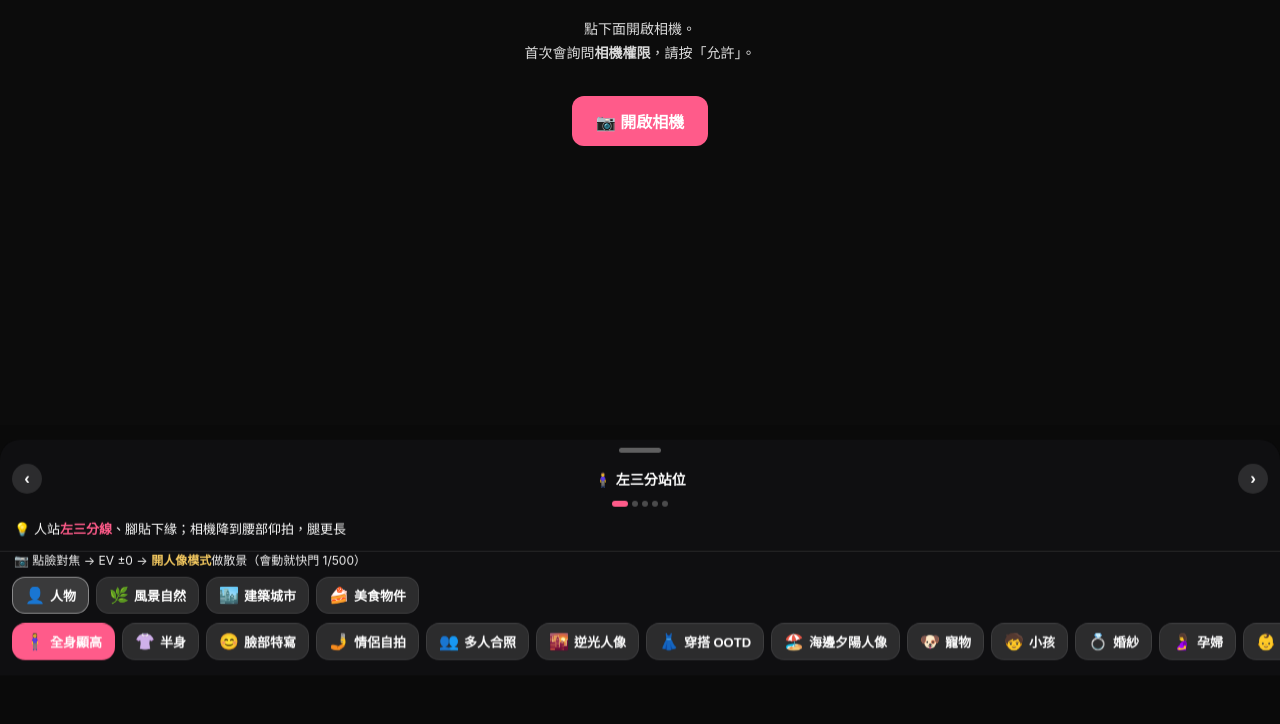
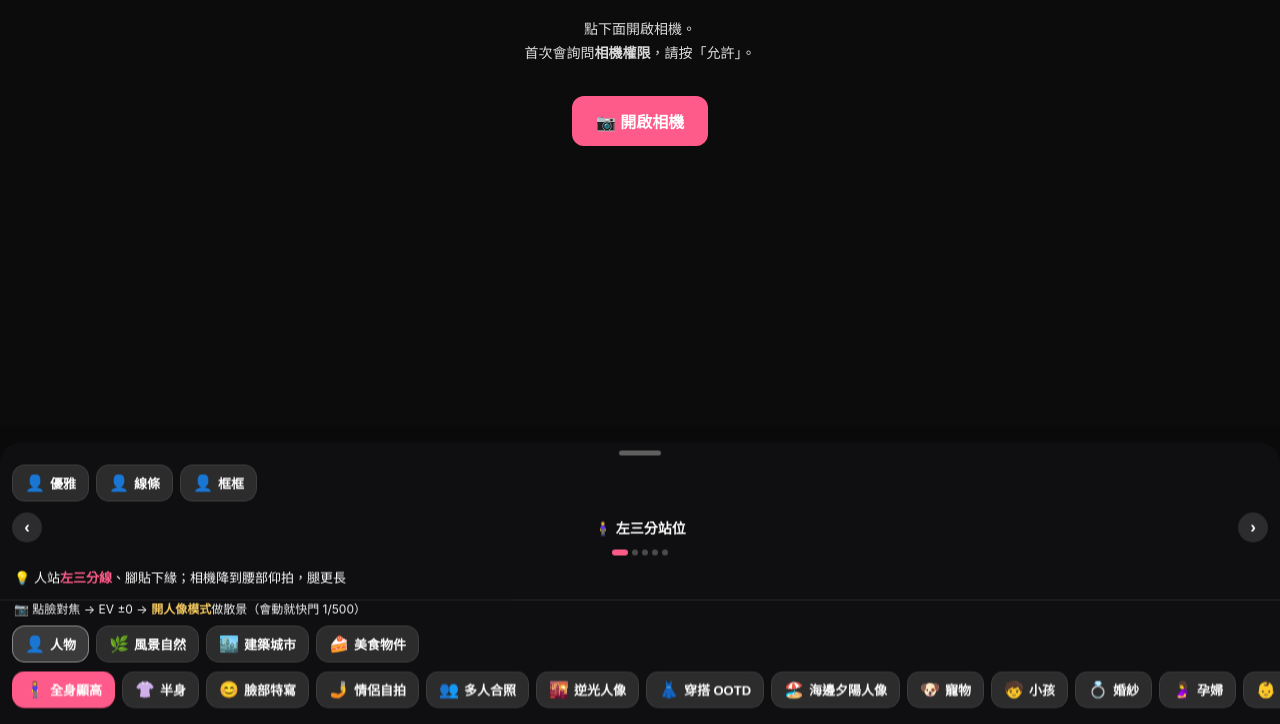
Before and after one commit to fullmodel-star/saveyourboy, a website: page index.html in a window 1280 px wide. Shown: the part 375-1099 px from the top of the page. Before the commit the page ends 1051 px from the top, so only its background shows below. Drawn offline with Linux system fonts and the light colour scheme.

Commit message:
人形重繪：改平滑優雅剪影(柔白+柔光，去除棍子腿/氣球馬尾)；新增人形樣式切換 優雅/線條/框框

```diff
--- a/index.html
+++ b/index.html
@@ -194,6 +194,7 @@
 
 <div class="sheet" id="sheet">
   <div class="grab" id="sheetClose"></div>
+  <div class="row figrow" id="figRow"></div>
   <div class="vnav">
     <button id="vPrev" aria-label="上一種構圖">‹</button>
     <div class="vname" id="vName"></div>
@@ -508,6 +509,7 @@ let cat='people';
 let scene=SCENES[0];
 let vi=0;
 let grid='thirds';
+let figStyle='silhouette';   // 'silhouette' 優雅 | 'line' 線條 | 'frame' 框框
 let levelMode=null;
 let levelOn=false, facing='environment', zen=false;
 let roll=0, beta=0, gamma=0;
@@ -521,6 +523,15 @@ CATS.forEach((c,i)=>{
     document.querySelectorAll('#cats .chip').forEach(x=>x.classList.toggle('on',x.dataset.id===c.id));
     buildScenes(); selectScene(SCENES.find(s=>s.cat===cat)); };
   catsEl.appendChild(b);
+});
+
+/* 人形樣式切換 */
+const FIGSTYLES=[{id:'silhouette',name:'優雅'},{id:'line',name:'線條'},{id:'frame',name:'框框'}];
+const figRow=$('#figRow');
+FIGSTYLES.forEach(s=>{ const b=document.createElement('button'); b.className='chip'+(s.id===figStyle?' on':''); b.dataset.fs=s.id;
+  b.innerHTML=`<span class="e">👤</span>${s.name}`;
+  b.onclick=()=>{ figStyle=s.id; figRow.querySelectorAll('.chip').forEach(x=>x.classList.toggle('on',x.dataset.fs===s.id)); };
+  figRow.appendChild(b);
 });
 
 /* 滑出面板開關 */
@@ -790,22 +801,40 @@ function drawVariant(v,W,H){
 }
 
 function drawFig(cx,by,h){
-  // 可愛女生剪影：頭髮＋側馬尾＋臉＋A-line 洋裝＋腿
-  const r=h*0.07, topY=by-h, hcy=topY+r*1.15;
-  const shoulderY=hcy+r*1.15, hemY=topY+h*0.52, hemW=h*0.092;
-  ctx.save(); ctx.lineJoin='round'; ctx.lineCap='round';
-  ctx.lineWidth=Math.max(2,h*0.01); ctx.strokeStyle='rgba(255,91,138,.92)';
-  ctx.fillStyle='rgba(255,91,138,.3)';                                  // 側馬尾
-  ctx.beginPath(); ctx.ellipse(cx+r*0.95,hcy-r*0.15,r*0.4,r*0.7,0.35,0,7); ctx.fill(); ctx.stroke();
-  ctx.beginPath(); ctx.arc(cx,hcy,r*1.22,0,7); ctx.fill();              // 頭髮
-  ctx.fillStyle='rgba(255,210,218,.5)';                                // 臉
-  ctx.beginPath(); ctx.arc(cx,hcy,r,0,7); ctx.fill();
-  ctx.beginPath(); ctx.arc(cx,hcy,r*1.22,Math.PI*0.08,Math.PI*0.92,false); ctx.stroke();
-  ctx.fillStyle='rgba(255,91,138,.2)';                                 // 洋裝
-  ctx.beginPath(); ctx.moveTo(cx-r*0.5,shoulderY); ctx.lineTo(cx+r*0.5,shoulderY);
-  ctx.lineTo(cx+hemW,hemY); ctx.lineTo(cx-hemW,hemY); ctx.closePath(); ctx.fill(); ctx.stroke();
-  ctx.beginPath(); ctx.moveTo(cx-hemW*0.5,hemY); ctx.lineTo(cx-hemW*0.55,by);   // 腿
-                   ctx.moveTo(cx+hemW*0.5,hemY); ctx.lineTo(cx+hemW*0.55,by); ctx.stroke();
+  if(figStyle==='frame'){ drawFigFrame(cx,by,h); return; }
+  const line=(figStyle==='line');
+  const topY=by-h, r=h*0.066, hcy=topY+r;
+  const shY=hcy+r*1.15, waistY=topY+h*0.42, hipY=topY+h*0.53;
+  const shW=h*0.10, waW=h*0.062, hemW=h*0.15;
+  ctx.save(); ctx.lineJoin='round';
+  ctx.shadowColor='rgba(255,255,255,.45)'; ctx.shadowBlur=h*0.016;
+  ctx.fillStyle='rgba(255,255,255,.16)';
+  ctx.strokeStyle = line ? 'rgba(255,150,180,.96)' : 'rgba(255,255,255,.95)';
+  ctx.lineWidth=Math.max(1.5, h*(line?0.009:0.0072));
+  // 平滑身形剪影（肩→腰→裙襬）
+  ctx.beginPath();
+  ctx.moveTo(cx-shW, shY);
+  ctx.bezierCurveTo(cx-shW*1.02, shY+(waistY-shY)*0.55, cx-waW, waistY-(waistY-shY)*0.15, cx-waW, waistY);
+  ctx.bezierCurveTo(cx-waW, hipY, cx-hemW, by-(by-hipY)*0.35, cx-hemW, by);
+  ctx.lineTo(cx+hemW, by);
+  ctx.bezierCurveTo(cx+hemW, by-(by-hipY)*0.35, cx+waW, hipY, cx+waW, waistY);
+  ctx.bezierCurveTo(cx+waW, waistY-(waistY-shY)*0.15, cx+shW*1.02, shY+(waistY-shY)*0.55, cx+shW, shY);
+  ctx.quadraticCurveTo(cx, shY-h*0.026, cx-shW, shY);
+  ctx.closePath();
+  if(!line) ctx.fill(); ctx.stroke();
+  // 頭
+  ctx.beginPath(); ctx.arc(cx,hcy,r,0,7); if(!line) ctx.fill(); ctx.stroke();
+  ctx.shadowBlur=0; ctx.restore();
+  tag('人放這', cx-22, Math.max(2,topY-22));
+}
+function drawFigFrame(cx,by,h){
+  const topY=by-h, r=h*0.058, hcy=topY+r;
+  const bw=h*0.33, bx=cx-bw/2, bodyTop=hcy+r*1.35;
+  ctx.save(); ctx.strokeStyle='rgba(255,255,255,.92)'; ctx.fillStyle='rgba(255,255,255,.07)'; ctx.lineWidth=2;
+  ctx.setLineDash([9,6]);
+  if(ctx.roundRect){ ctx.beginPath(); ctx.roundRect(bx,bodyTop,bw,by-bodyTop,14); ctx.fill(); ctx.stroke(); }
+  else { ctx.fillRect(bx,bodyTop,bw,by-bodyTop); ctx.strokeRect(bx,bodyTop,bw,by-bodyTop); }
+  ctx.setLineDash([]); ctx.beginPath(); ctx.arc(cx,hcy,r,0,7); ctx.stroke();
   ctx.restore();
   tag('人放這', cx-22, Math.max(2,topY-22));
 }
```
